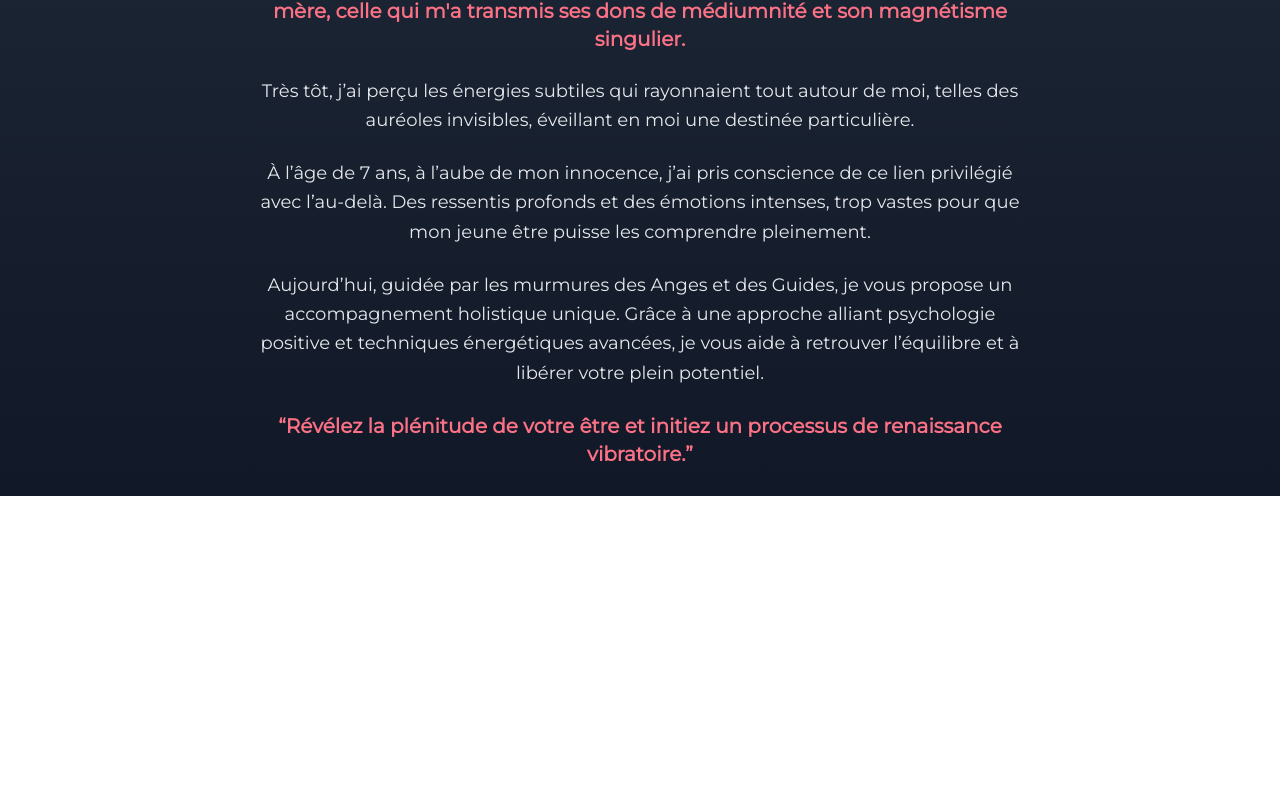
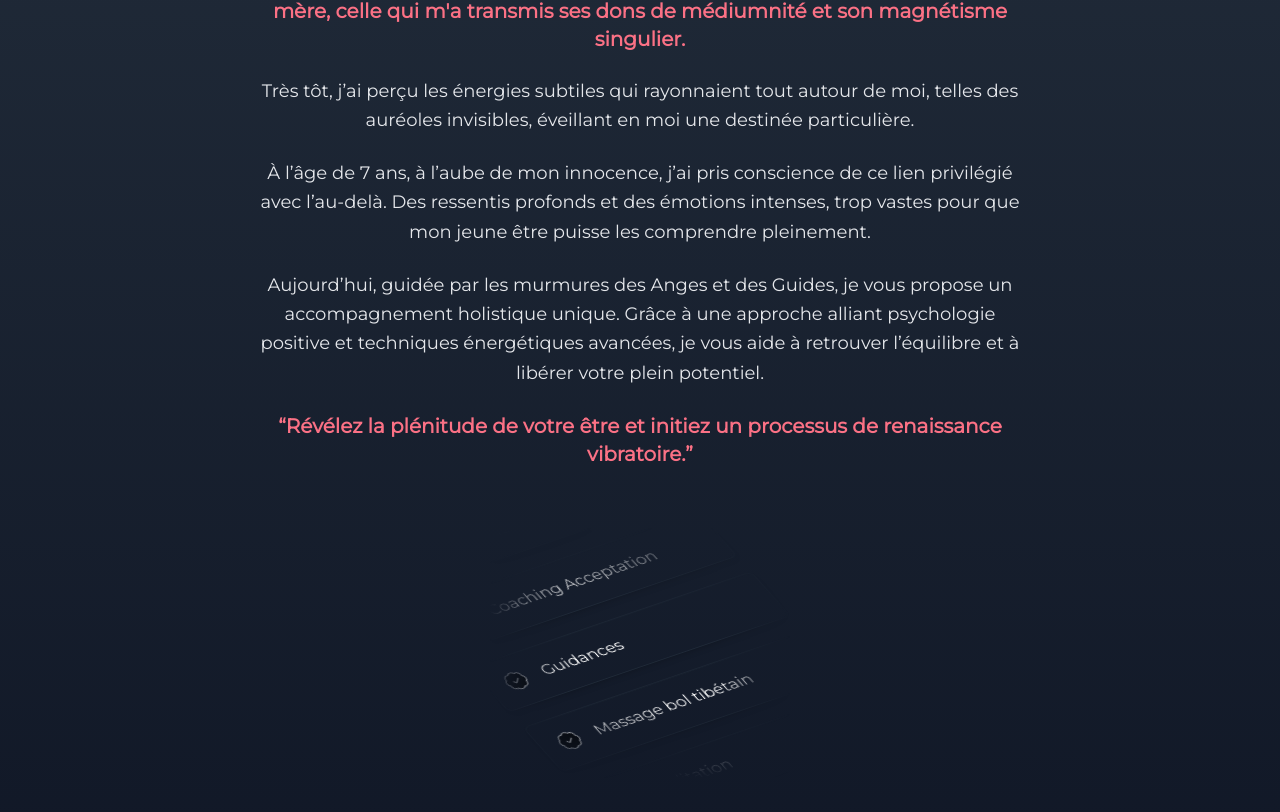
Before and after one commit to flowxt/Kris-React-newProject, a React (Vite) app: page / in a window 1280 px wide. Shown: the part 1820-2632 px from the top of the page. Before the commit the page ends 2316 px from the top, so only its background shows below. Built offline with nearby package versions, Linux system fonts and the light colour scheme.

Commit message:
animation tilted

```diff
--- a/src/components/Presentation.jsx
+++ b/src/components/Presentation.jsx
@@ -2,6 +2,7 @@ import React, { useEffect, useRef } from "react";
 import { gsap } from "gsap";
 import { ScrollTrigger } from "gsap/ScrollTrigger";
 import imageKris from "../images/car3.jpg";
+import TiltedScroll from "./TiltedScroll";
 
 gsap.registerPlugin(ScrollTrigger);
 
@@ -32,7 +33,7 @@ const Presentation = () => {
   return (
     <div className="flex flex-col items-center justify-center pt-7 px-6 space-y-8 bg-gradient-to-t from-gray-900 via-gray-800 to-grey-700 border-t-4 border-rose-400 font-custom3">
       {/* Titre et Image */}
-      <h2 className="text-3xl font-bold text-gray-700 fade-in">Kris</h2>
+      <h2 className="text-3xl font-bold text-gray-700 fade-in">Kris, LaVoixDesAnges</h2>
   <p className="text-lg text-rose-400 fade-in font-bold">
     Thérapeute Holistique et Énergétique
   </p>
@@ -78,6 +79,9 @@ const Presentation = () => {
       vibratoire.”
     </blockquote>
   </div>
+  <div className="pb-20">
+  <TiltedScroll />
+  </div>
 </div>
   );
 };
--- /dev/null
+++ b/src/components/TiltedScroll.jsx
@@ -0,0 +1,47 @@
+import React from 'react';
+
+const TiltedScroll = () => {
+    const items = [
+      { id: "1", text: "Soins énergétiques" },
+      { id: "2", text: "Coaching Acceptation" },
+      { id: "3", text: "Guidances" },
+      { id: "4", text: "Massage bol tibétain" },
+      { id: "5", text: "Méditation" },
+      { id: "6", text: "Harmonisation énergétique des lieux" },
+      { id: "7", text: "Lacher-prise" },
+      { id: "8", text: "Tambour chamanique" },
+    ];
+
+    return (
+      <div className="flex items-center justify-center">
+        <div className="relative overflow-hidden [mask-composite:intersect] [mask-image:linear-gradient(to_right,transparent,black_5rem),linear-gradient(to_left,transparent,black_5rem),linear-gradient(to_bottom,transparent,black_5rem),linear-gradient(to_top,transparent,black_5rem)]">
+          <div className="grid h-[250px] w-[300px] gap-5 animate-skew-scroll grid-cols-1 sm:w-[300px] sm:grid-cols-1">
+            {items.map((item) => (
+              <div
+                key={item.id}
+                className="flex items-center gap-2 cursor-pointer rounded-md border border-gray-800 p-4 shadow-md transition-transform duration-300 ease-in-out hover:scale-105 hover:translate-x-[-4px] hover:translate-y-[-4px] hover:shadow-xl"
+              >
+                <svg
+                  xmlns="http://www.w3.org/2000/svg"
+                  width="24"
+                  height="24"
+                  viewBox="0 0 24 24"
+                  stroke="white"
+                  strokeWidth="1"
+                  strokeLinecap="round"
+                  strokeLinejoin="round"
+                  className="h-6 w-6 mr-2"
+                >
+                  <path d="M3.85 8.62a4 4 0 0 1 4.78-4.77 4 4 0 0 1 6.74 0 4 4 0 0 1 4.78 4.78 4 4 0 0 1 0 6.74 4 4 0 0 1-4.77 4.78 4 4 0 0 1-6.75 0 4 4 0 0 1-4.78-4.77 4 4 0 0 1 0-6.76Z" />
+                  <path d="m9 12 2 2 4-4" />
+                </svg>
+                <p className="text-white">{item.text}</p>
+              </div>
+            ))}
+          </div>
+        </div>
+      </div>
+    );
+  };
+
+  export default TiltedScroll;
--- a/tailwind.config.js
+++ b/tailwind.config.js
@@ -8,29 +8,43 @@ export default {
         custom2: ["CustomFont2", "serif"],
         custom3: ["CustomFont3", "monospace"],
       },
+      animation: {
+        "skew-scroll": "skew-scroll 20s linear infinite",
+      },
+      keyframes: {
+        "skew-scroll": {
+          "0%": {
+            transform: "rotateX(20deg) rotateZ(-20deg) skewX(20deg)",
+          },
+          "100%": {
+            transform:
+              "rotateX(20deg) rotateZ(-20deg) skewX(20deg) translateY(-100%)",
+          },
+        },
+      },
     },
   },
   plugins: [require("daisyui")],
 };
 
-// // tailwind.config.js
-// module.exports = {
-//   theme: {
-//     extend: {
+// // //tailwind.config.js
+// // module.exports = {
+// //   theme: {
+// //     extend: {
 //       animation: {
-//         'star-movement-bottom': 'star-movement-bottom linear infinite alternate',
-//         'star-movement-top': 'star-movement-top linear infinite alternate',
+//         'skew-scroll': 'skew-scroll 20s linear infinite',
 //       },
 //       keyframes: {
-//         'star-movement-bottom': {
-//           '0%': { transform: 'translate(0%, 0%)', opacity: '1' },
-//           '100%': { transform: 'translate(-100%, 0%)', opacity: '0' },
-//         },
-//         'star-movement-top': {
-//           '0%': { transform: 'translate(0%, 0%)', opacity: '1' },
-//           '100%': { transform: 'translate(100%, 0%)', opacity: '0' },
+//         'skew-scroll': {
+//           '0%': {
+//             transform: 'rotateX(20deg) rotateZ(-20deg) skewX(20deg)',
+//           },
+//           '100%': {
+//             transform: 'rotateX(20deg) rotateZ(-20deg) skewX(20deg) translateY(-100%)',
+//           },
 //         },
 //       },
 //     },
-//   }
-// }
+//   },
+// //   plugins: [],
+// // };
```
